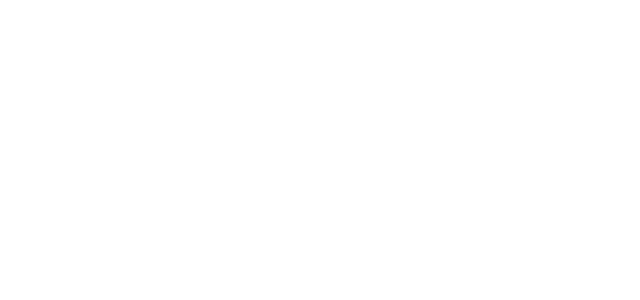
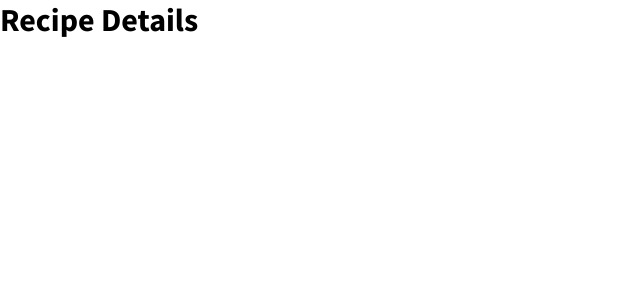
Before and after one commit to chethan25/tastebite, a React (Create React App) app: page /recipe-details/1 in a window 1280 px wide. Before the commit this address had no page. Shown: the top 300 px of the page, without its empty margins (0-640 px from the left). Built offline with nearby package versions, Linux system fonts and the light colour scheme.

Commit message:
added recipe-details route

```diff
--- a/src/App.js
+++ b/src/App.js
@@ -1,6 +1,7 @@
 import { Routes, Route } from 'react-router-dom';
 
 import Home from './pages/home/Home';
+import RecipeDetails from './pages/recipe-details/RecipeDetails';
 import Recipes from './pages/recipes/Recipes';
 
 import './styles.css';
@@ -11,6 +12,7 @@
       <Routes>
         <Route path="/" element={<Home />} />
         <Route path="recipes" element={<Recipes />} />
+        <Route path="recipe-details/:mealId" element={<RecipeDetails />} />
       </Routes>
     </>
   );
--- /dev/null
+++ b/src/pages/recipe-details/RecipeDetails.js
@@ -0,0 +1,9 @@
+const RecipeDetails = () => {
+  return (
+    <div>
+      <h1>Recipe Details</h1>
+    </div>
+  );
+};
+
+export default RecipeDetails;
--- a/src/pages/recipes/RecipeCard.js
+++ b/src/pages/recipes/RecipeCard.js
@@ -1,3 +1,4 @@
+import { Link } from 'react-router-dom';
 import './recipe-card.css';
 
 const RecipeCard = ({
@@ -15,6 +16,7 @@
   const imageStyle = isFilterRecipeDataLoading ? { display: 'none' } : {};
 
   return (
+    <Link to={`/recipe-details/${recipeCardData.idMeal}`}>
       <div className="recipe-card-container">
         <div className="recipe-card-img-container">
           <img
@@ -49,6 +51,7 @@
           </div>
         )}
       </div>
+    </Link>
   );
 };
 
--- a/src/pages/recipes/recipe-card.css
+++ b/src/pages/recipes/recipe-card.css
@@ -1,3 +1,8 @@
+a {
+  text-decoration: none;
+  color: initial;
+}
+
 .recipe-card-container {
   margin-bottom: 10px;
 }
```
Lines whose indentation alone changed are shown as unchanged.
